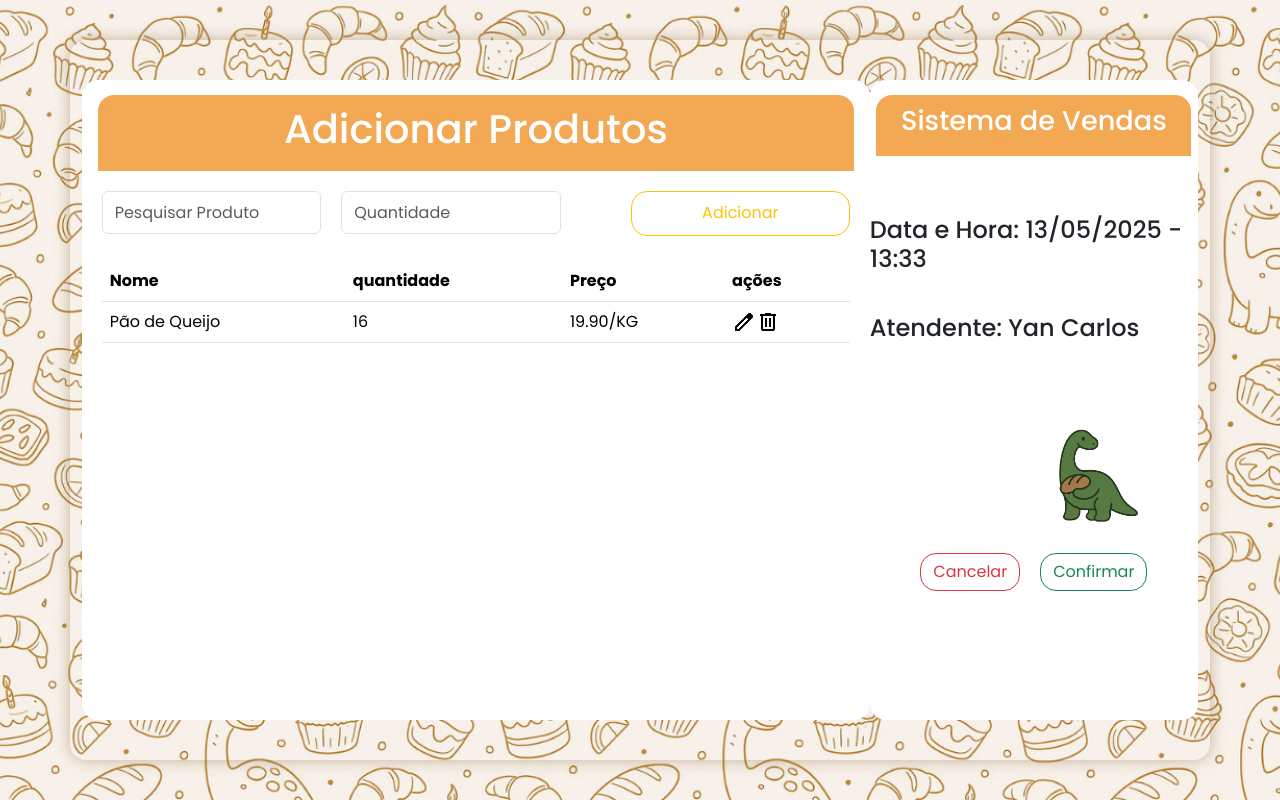
After one commit to micaeljunco/GePadariaMbembe, a PHP site: page /ConexaoPadaria/html/pdv.php in a window 1280 px wide. The commit adds this page. Run offline with PHP 8.4, Linux system fonts and the light colour scheme.

Commit message:
Paginas de cadastro, vendas e home

```diff
--- a/ConexaoPadaria/html/home.php
+++ b/ConexaoPadaria/html/home.php
@@ -1,3 +1,7 @@
+<?php
+    session_start();
+    include_once "../PHP/conexao.php";
+    ?>
 <!DOCTYPE html>
 <html lang="pt-br">
 
@@ -195,7 +199,7 @@
             <span class="material-symbols-outlined">
                 account_circle
             </span>
-            Usuário: <span id="usuLogado"> Usuário
+            Usuário: <span id="usuLogado"> <?=htmlspecialchars($_SESSION['nome']); ?>
             </span>
         </div>
 
--- /dev/null
+++ b/ConexaoPadaria/html/pdv.php
@@ -0,0 +1,184 @@
+<!DOCTYPE html>
+<html lang="pt-br">
+<head>
+    <meta charset="UTF-8">
+    <meta name="viewport" content="width=device-width, initial-scale=1.0">
+    <title>Painel de Vendas</title>
+    <!-- link do Bootstrap -->
+    <link rel="stylesheet" href="../bootstrap-5.3.7-dist/css/bootstrap.min.css">
+
+    <!-- link do CSS -->
+     <link rel="stylesheet" href="../css/padrao.css">
+
+     <style>
+        /* Container Principal */
+        main{
+            display: flex;
+            background-color: rgba(255, 255, 255, 0);
+            justify-content: space-between;
+            border: none;
+        }
+
+        /* Div adicionar itens(parte esquerda da pagina) */
+        .adicionarItens{
+            background-color: white;
+            width: 120vh;
+            height: 80vh;
+            border-radius: 16px;
+            display: flex;
+            flex-direction: column;
+            align-items: center;
+        }
+        .pesquisarItens{
+            display: flex;
+            height: 7%;
+            width: 95%;
+            margin-top: 20px;
+            margin-bottom: 25px;
+        }
+        .pesquisarItens button{
+            border-radius: 16px;
+            width: 30%;
+            margin-left: 50px;
+        }
+        .pesquisarItens input{
+            width: 30%;
+            margin-right: 20px;
+        }
+        .contabilizarVendas{
+            background-color: white;
+            width: 50vh;
+            height: 80vh;
+            border-radius: 16px;
+        }
+        .topoPag{
+            background-color: var(--cor-primaria);
+            width: 96%;
+            text-align: center;
+            color: white;
+            padding: 10px;
+            margin-top: 15px;
+            border-radius: 16px 16px 0 0;
+        }
+        .acoes{
+            display: flex;
+        }
+        .itens{
+            width: 95%;
+        }
+
+        /* Div contabilizarVendas(parte direira da pagina) */
+
+        .contabilizarVendas{
+            display: flex;
+            flex-direction: column;
+            align-items: center;
+        }
+        .contabilizarVendas img{
+            width: 200px;
+        }
+        .infoCaixa{
+            width: 100%;
+            display: flex;
+            height: 40%;
+            align-items: center;
+        }
+        .infoCaixa h4+h4{
+            margin-top: 40px;
+        }
+        .finalizarVenda{
+            display: flex;
+        }
+        .finalizarVenda button{
+            margin: 10px;
+            border-radius: 16px;
+        }
+        .logo img{
+            width: 40%;
+            float: right;
+            margin-right: 40px;
+        }
+        .info{
+            width: 100%;
+        }
+
+
+     </style>
+</head>
+<body>
+
+    <main class="container">
+
+        <div class="adicionarItens">
+
+            <div class="topoPag">
+                <h1>Adicionar Produtos</h1>
+            </div>
+
+
+            <div class="pesquisarItens">
+
+                <input type="text" placeholder="Pesquisar Produto" class="form-control">
+                <input type="number" min="0" placeholder="Quantidade" class="form-control">
+
+                <button class="btn btn-outline-warning">Adicionar</button>
+            </div>
+
+            <div class="itens">
+                <table class="table">
+                    <thead>
+                        <th>Nome</th>
+                        <th>quantidade</th>
+                        <th>Preço</th>
+                        <th>ações</th>
+                    </thead>
+
+                    <tbody>
+                        <td>Pão de Queijo</td>
+                        <td>16</td>
+                        <td>19.90/KG</td>
+                        <td>
+                            <div class="acoes">
+                                <div class="editar">
+                                    <img src="../img/edit.png" alt="Editar">
+                                </div>
+                                <div class="excluir">
+                                    <img src="../img/delete.png" alt="Excluir">
+                                </div>
+                            </div>
+
+                        </td>
+                    </tbody>
+                </table>
+            </div>
+
+        </div>
+
+        <div class="contabilizarVendas">
+
+            <div class="topoPag">
+                <h2>Sistema de Vendas</h2>
+            </div>
+
+            <div class="infoCaixa">
+
+                <div class="info">
+                    <h4>Data e Hora: 13/05/2025 - 13:33</h4>
+                    <h4>Atendente: Yan Carlos</h4>
+                </div>
+
+            </div>
+
+            <div class="logo">
+                    <img src="../img/icon.png" alt="Mokele">
+                </div>
+
+            <div class="finalizarVenda">
+                <button class="btn btn-outline-danger">Cancelar</button>
+                <button class="btn btn-outline-success">Confirmar</button>
+            </div>
+        </div>
+    </main>
+
+</body>
+</html>
```
Also changed, not shown: ConexaoPadaria/html/Fornecedores.php (added, +65 -0 lines), ConexaoPadaria/html/produtos.php (added, +66 -0 lines), ConexaoPadaria/html/usuarios.php (added, +65 -0 lines).
